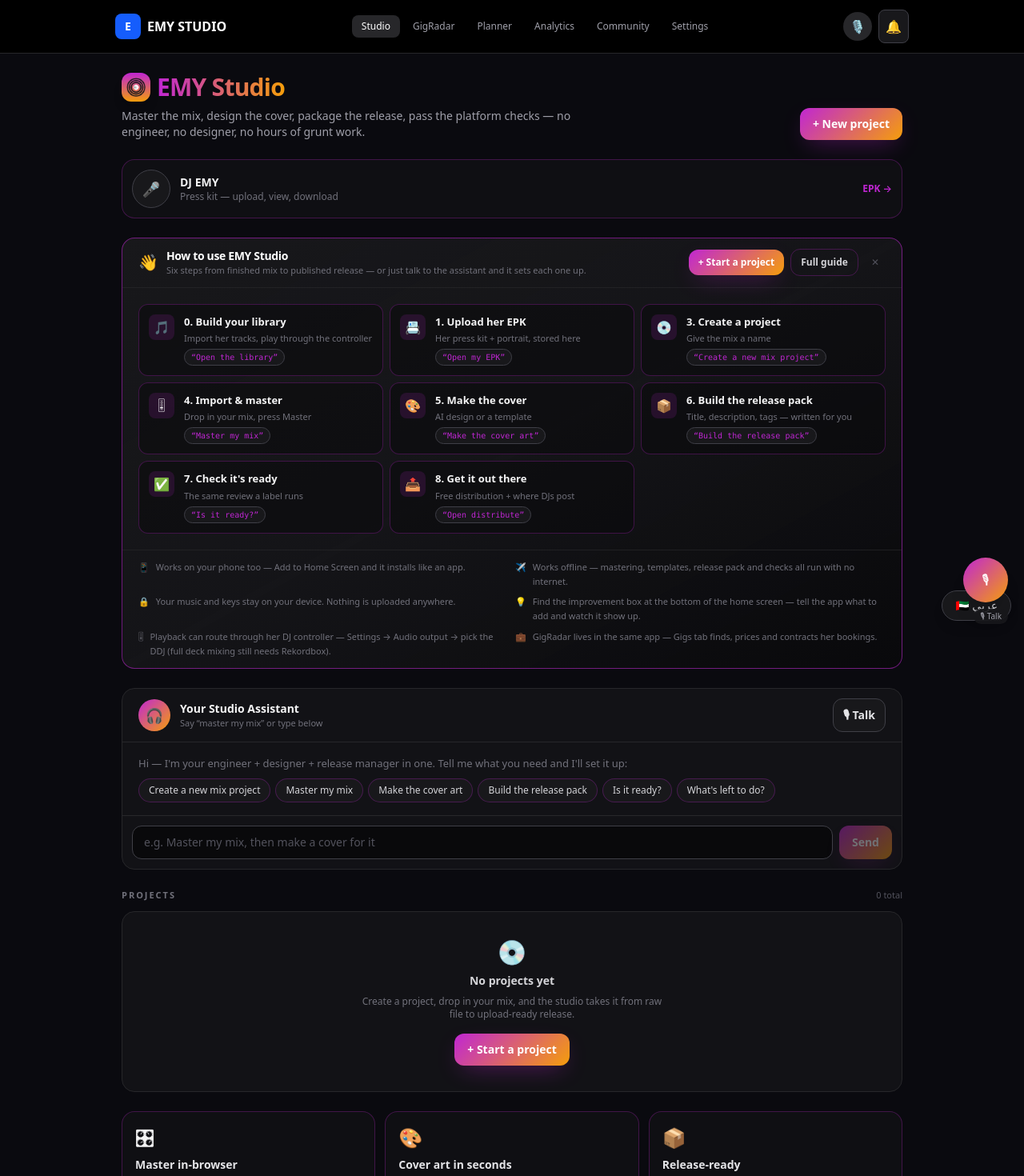
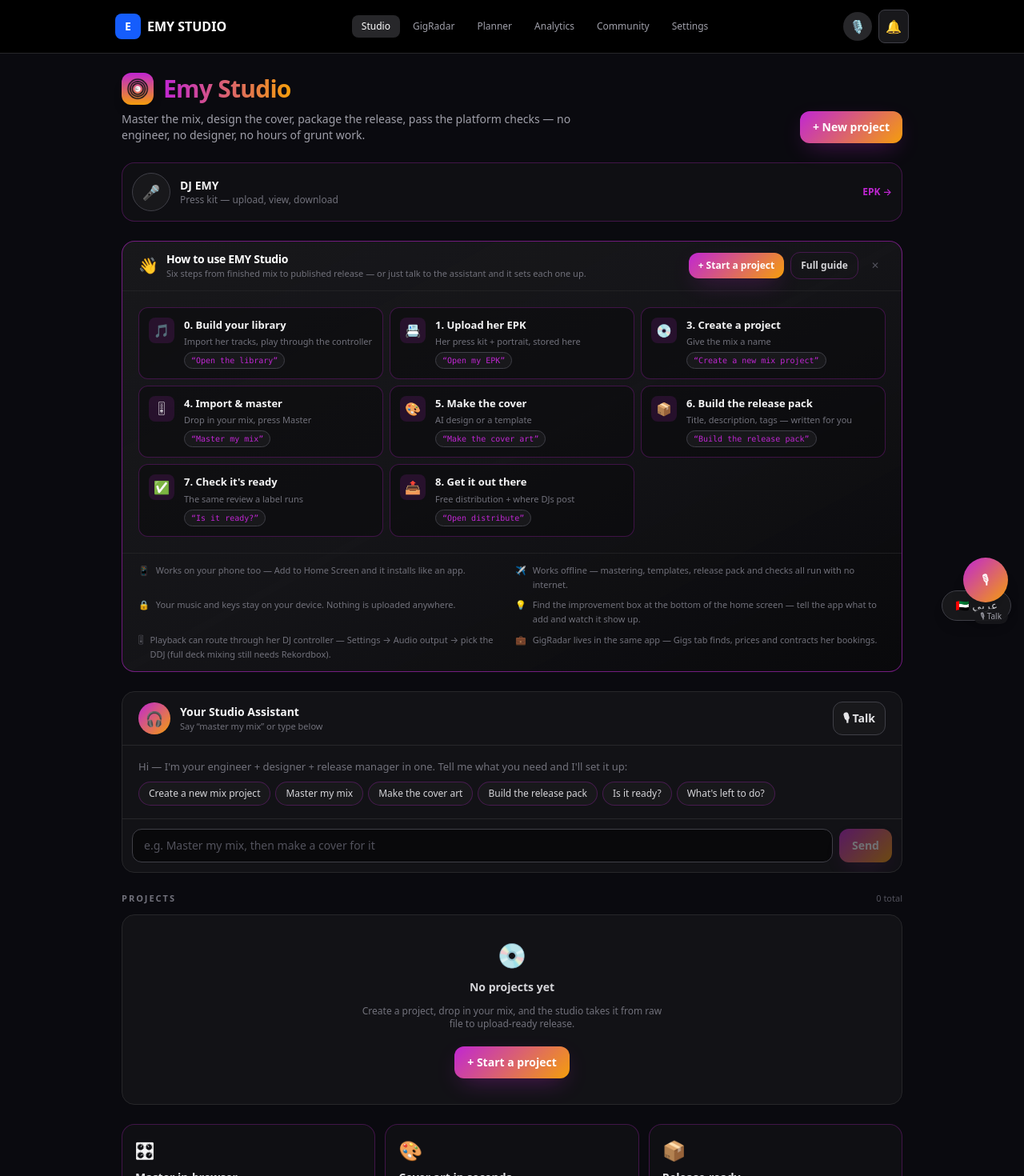
Before and after one commit to kirthregis/Cross-Claude-Code, a Next.js app: page /studio in a window 1280 px wide. Shown: the top 1470 px of the page at 80% size. Built offline with nearby package versions, Linux system fonts and the light colour scheme.

Commit message:
Fix header: logo + Emy Studio name, correct size and spacing

```diff
--- a/src/app/studio/page.tsx
+++ b/src/app/studio/page.tsx
@@ -33,9 +33,9 @@ export default function StudioHome() {
     <div className="space-y-6">
       <div className="flex flex-wrap items-end justify-between gap-3">
         <div className="flex flex-col gap-1">
-          <div className="flex items-center gap-2">
-            <img src="/icon-192.png" alt="EMY Studio" className="h-9 w-9 rounded-xl shadow-lg" />
-            <h1 className="brand-text-grad text-3xl font-extrabold tracking-tight">EMY Studio</h1>
+          <div className="flex items-center gap-3">
+            <img src="/icon-192.png" alt="EMY Studio" className="h-10 w-10 rounded-xl shadow-lg" />
+            <h1 className="brand-text-grad text-3xl font-extrabold tracking-tight">Emy Studio</h1>
           </div>
           <p className="mt-1 max-w-xl text-sm text-zinc-400">Master the mix, design the cover, package the release, pass the platform checks — no engineer, no designer, no hours of grunt work.</p>
         </div>
@@ -86,7 +86,7 @@ export default function StudioHome() {
           <span className="text-[11px] text-zinc-600">{projects.length} total</span>
         </div>
         {projects.length === 0 ? (
-          <Card className="flex flex-col items-center gap-2 p-8 text-center">
+          <Card className="flex flex-col items-center gap-3 p-8 text-center">
             <div className="text-3xl">💿</div>
             <div className="text-sm font-semibold text-zinc-300">No projects yet</div>
             <p className="max-w-sm text-xs text-zinc-500">Create a project, drop in your mix, and the studio takes it from raw file to upload-ready release.</p>
```
